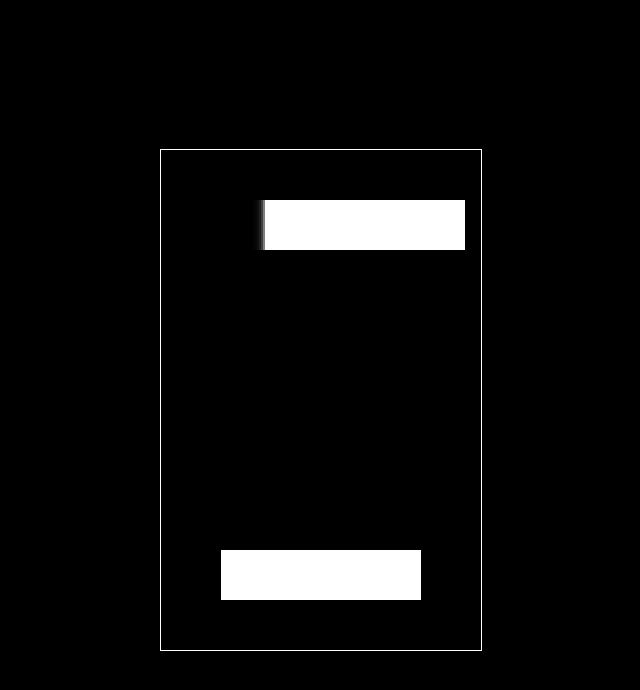
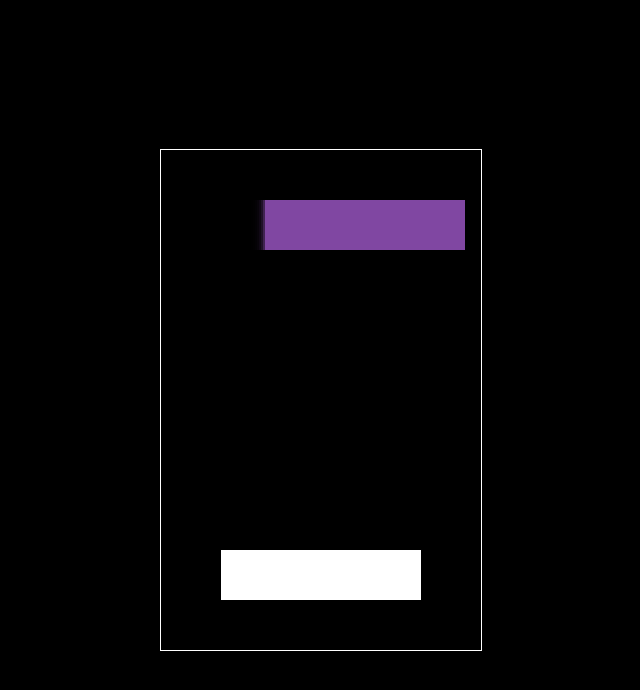
Before and after one commit to Valenzinho/stack-tower, a plain HTML site: page index.html in a window 1280 px wide. Shown: the whole page, without its empty margins (319-959 px from the left). Drawn offline with Linux system fonts and the light colour scheme.

Commit message:
Continuando con el proyecto.

```diff
--- a/index.html
+++ b/index.html
@@ -39,6 +39,23 @@
         let boxes = []
         let scrollCounter, cameraY, current, mode, xSpeed, ySpeed
 
+        function createStepColor(step) {
+            if (step === 0) return 'white'
+
+            const red = Math.floor(Math.random() * 255)
+            const green = Math.floor(Math.random() * 255)
+            const blue = Math.floor(Math.random() * 255)
+
+            return `rgb(${red}, ${green}, ${blue})`
+        }
+
+        function updateCamera() {
+            if (scrollCounter > 0) {
+                cameraY++
+                scrollCounter--
+            }
+        }
+
         function initializeGameState() {
             boxes = [{
                 x: canvas.width / 2 - INITIAL_BOX_WIDTH / 2,
@@ -74,6 +91,8 @@
                 updateFallMode()
             }
 
+            updateCamera()
+
             window.requestAnimationFrame(draw)
         }
 
@@ -85,7 +104,7 @@
         function drawBoxes() {
             boxes.forEach((box) => {
                 const { x, y, width, color } = box
-                const newY = INITIAL_BOX_Y - y
+                const newY = INITIAL_BOX_Y - y + cameraY
 
                 context.fillStyle = color
                 context.fillRect(x, newY, width, BOX_HEIGHT)
@@ -97,7 +116,7 @@
                 x: 0,
                 y: (current + 10) * BOX_HEIGHT,
                 width: boxes[current - 1].width,
-                color: 'white'
+                color: createStepColor(current)
             }
         }
 
```
